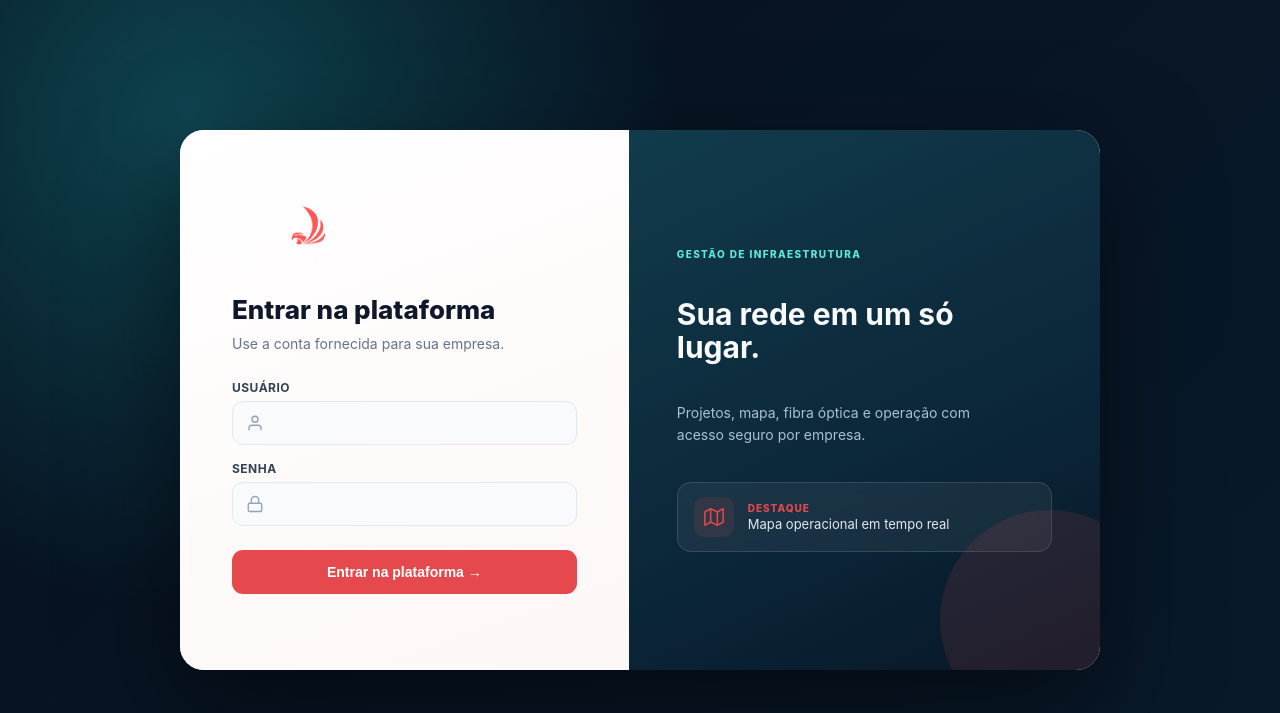
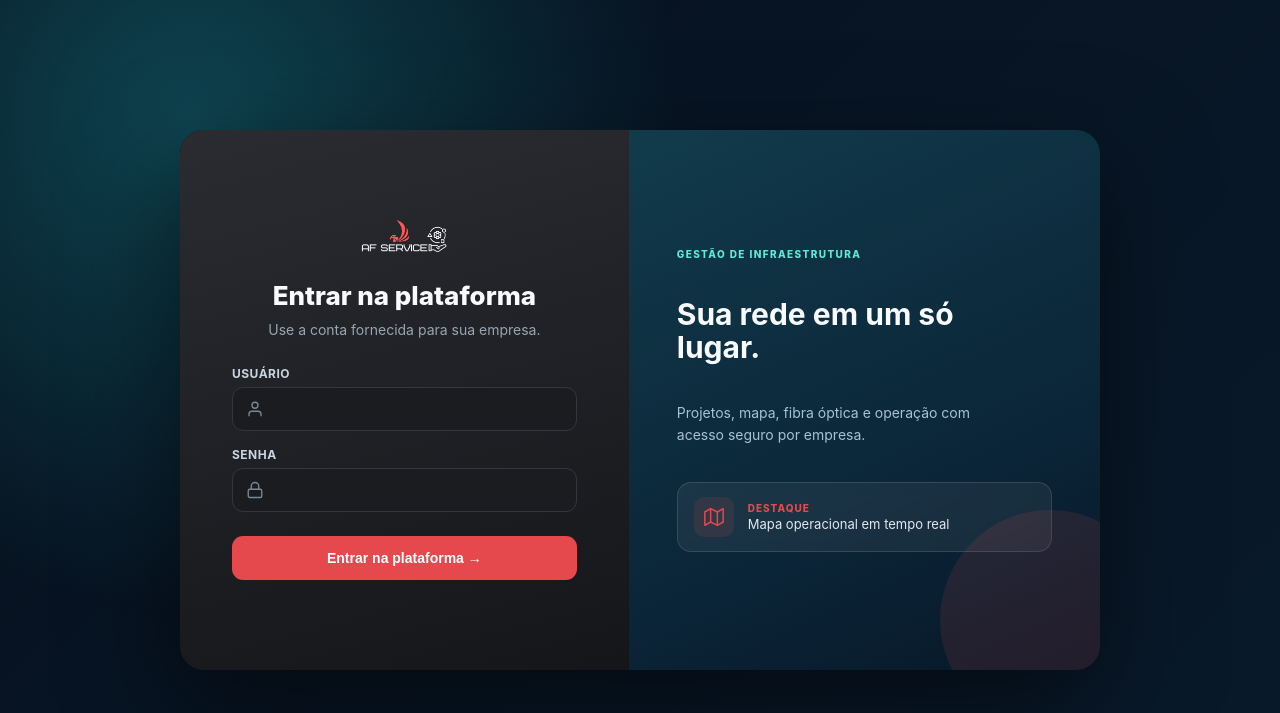
Before and after one commit to adrianfiio/ixcsoft-mapa, a Django app: template templates/registration/login.html in a window 1280 px wide. Shown: the top 713 px of the page. Run offline with Django 5.2, Linux system fonts and the light colour scheme; the template is opened without the code that fills it, so the values that code supplies are empty, except form fields; tables that the repository leaves empty hold one stand-in row (values such as "Sample post"); form fields are guessed from the names that the template uses.

Commit message:
release v0.67.4 painel de login escuro e logo centralizada
Co-Authored-By: Claude Sonnet 5 <noreply@anthropic.com>

```diff
--- a/config/settings.py
+++ b/config/settings.py
@@ -13,7 +13,7 @@ WEB_URL = os.getenv("WEB_URL", "").strip().rstrip("/")
 WEB_HOST = urlparse(WEB_URL).hostname if WEB_URL else ""
 
 SECRET_KEY = os.getenv("DJANGO_SECRET_KEY", "inseguro-apenas-desenvolvimento")
-APP_VERSION = os.getenv("APP_VERSION", "0.67.3")
+APP_VERSION = os.getenv("APP_VERSION", "0.67.4")
 DEBUG = os.getenv("DJANGO_DEBUG", "false").lower() == "true"
 
 ALLOWED_HOSTS = env_list("DJANGO_ALLOWED_HOSTS")
--- a/docker-compose.yml
+++ b/docker-compose.yml
@@ -4,7 +4,7 @@
 x-common-environment: &common-environment
   APP_NAME: ${APP_NAME:-AFService Map}
   APP_ENV: ${APP_ENV:-production}
-  APP_VERSION: ${APP_VERSION:-0.67.3}
+  APP_VERSION: ${APP_VERSION:-0.67.4}
   WEB_URL: ${WEB_URL:-}
   PORT: ${PORT:-8000}
   TZ: ${TZ:-America/Sao_Paulo}
--- a/static/css/admin.css
+++ b/static/css/admin.css
@@ -168,18 +168,18 @@ input:focus, textarea:focus, select:focus { border-color: #2dd4bf; box-shadow: 0
     font-family: Inter, ui-sans-serif, system-ui, -apple-system, "Segoe UI", sans-serif;
     background: radial-gradient(circle at 15% 15%, #0e4450, transparent 38%), linear-gradient(135deg, #06101d, #091a2b);
 }
-.af-login-card { display: grid; grid-template-columns: 1fr 1.05fr; width: min(920px, 100%); min-height: 540px; overflow: hidden; background: #fff; border-radius: 24px; box-shadow: 0 40px 110px rgba(0,0,0,.5); }
-.af-login-form-panel { display: grid; align-content: center; gap: 4px; padding: 56px 52px; background: linear-gradient(160deg, #fff, #fdf3f3 140%); color: #111827; }
-.af-login-mark { width: 168px; max-height: 60px; margin-bottom: 28px; object-fit: contain; object-position: left; }
-.af-login-form-panel h1 { margin: 0 0 6px; color: #0f172a; font-family: inherit; font-size: 26px; font-weight: 800; }
-.af-login-form-panel > p { margin: 0 0 24px; color: #64748b; font-size: 14px; }
-.af-login-error { margin-bottom: 16px; padding: 11px 14px; color: #991b1b; background: #fef2f2; border: 1px solid #fecaca; border-radius: 10px; font-size: 13px; }
-.af-login-form-panel form { display: grid; gap: 16px; }
-.af-login-form-panel label { display: block; margin-bottom: 6px; color: #334155; font-size: 12px; font-weight: 700; text-transform: uppercase; letter-spacing: .04em; }
+.af-login-card { display: grid; grid-template-columns: 1fr 1.05fr; width: min(920px, 100%); min-height: 540px; overflow: hidden; background: #0b0c0f; border-radius: 24px; box-shadow: 0 40px 110px rgba(0,0,0,.5); }
+.af-login-form-panel { display: grid; align-content: center; justify-items: center; gap: 4px; padding: 56px 52px; background: linear-gradient(165deg, #2a2c31, #0c0d10 140%); color: #f1f5f9; text-align: center; }
+.af-login-mark { width: 96px; margin-bottom: 24px; object-fit: contain; }
+.af-login-form-panel h1 { margin: 0 0 6px; color: #f8fafc; font-family: inherit; font-size: 26px; font-weight: 800; }
+.af-login-form-panel > p { margin: 0 0 24px; color: #9aa5b1; font-size: 14px; }
+.af-login-error { width: 100%; box-sizing: border-box; margin-bottom: 16px; padding: 11px 14px; color: #fca5a5; background: rgba(239, 68, 68, .12); border: 1px solid rgba(239, 68, 68, .35); border-radius: 10px; font-size: 13px; }
+.af-login-form-panel form { display: grid; width: 100%; gap: 16px; text-align: left; }
+.af-login-form-panel label { display: block; margin-bottom: 6px; color: #cbd5e1; font-size: 12px; font-weight: 700; text-transform: uppercase; letter-spacing: .04em; }
 .af-input-icon { position: relative; }
-.af-input-icon svg { position: absolute; top: 50%; left: 14px; width: 18px; height: 18px; color: #94a3b8; fill: none; stroke: currentColor; stroke-width: 1.8; stroke-linecap: round; stroke-linejoin: round; transform: translateY(-50%); pointer-events: none; }
-.af-input-icon input { width: 100%; box-sizing: border-box; padding: 13px 14px 13px 42px; color: #0f172a; background: #f8fafc; border: 1px solid #e2e8f0; border-radius: 11px; font-size: 14px; transition: border-color .15s ease, box-shadow .15s ease; }
-.af-input-icon input:focus { outline: none; border-color: var(--login-accent); background: #fff; box-shadow: 0 0 0 3px var(--login-accent-soft); }
+.af-input-icon svg { position: absolute; top: 50%; left: 14px; width: 18px; height: 18px; color: #7c8794; fill: none; stroke: currentColor; stroke-width: 1.8; stroke-linecap: round; stroke-linejoin: round; transform: translateY(-50%); pointer-events: none; }
+.af-input-icon input { width: 100%; box-sizing: border-box; padding: 13px 14px 13px 42px; color: #f1f5f9; background: #1a1c20; border: 1px solid #33363c; border-radius: 11px; font-size: 14px; transition: border-color .15s ease, box-shadow .15s ease; }
+.af-input-icon input:focus { outline: none; border-color: var(--login-accent); background: #202226; box-shadow: 0 0 0 3px var(--login-accent-soft); }
 .af-login-form-panel button { margin-top: 8px; padding: 14px; color: #fff; background: var(--login-accent); border: 0; border-radius: 11px; font-size: 14px; font-weight: 800; cursor: pointer; transition: background .15s ease; }
 .af-login-form-panel button:hover { background: var(--login-accent-dark); }
 .af-login-hero { position: relative; display: flex; flex-direction: column; justify-content: center; gap: 28px; overflow: hidden; padding: 56px 48px; color: #f8fafc; background: linear-gradient(155deg, #113b4b, #0b2538 65%, #071727); }
```
Also changed, not shown: docs/releases/v0.67.4.md (added, +22 -0 lines), CHANGELOG.md, README.md.
